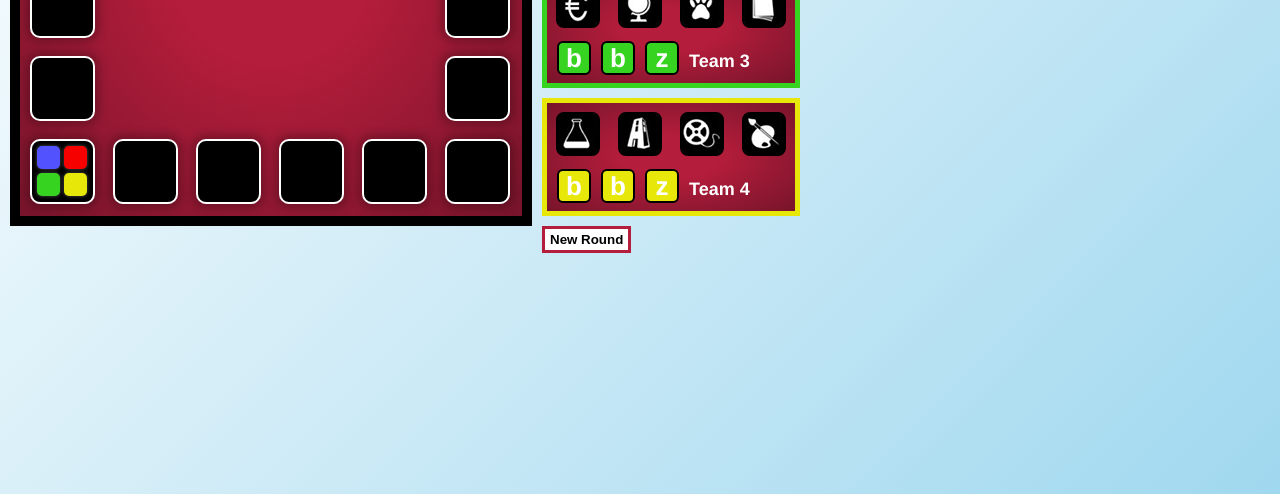
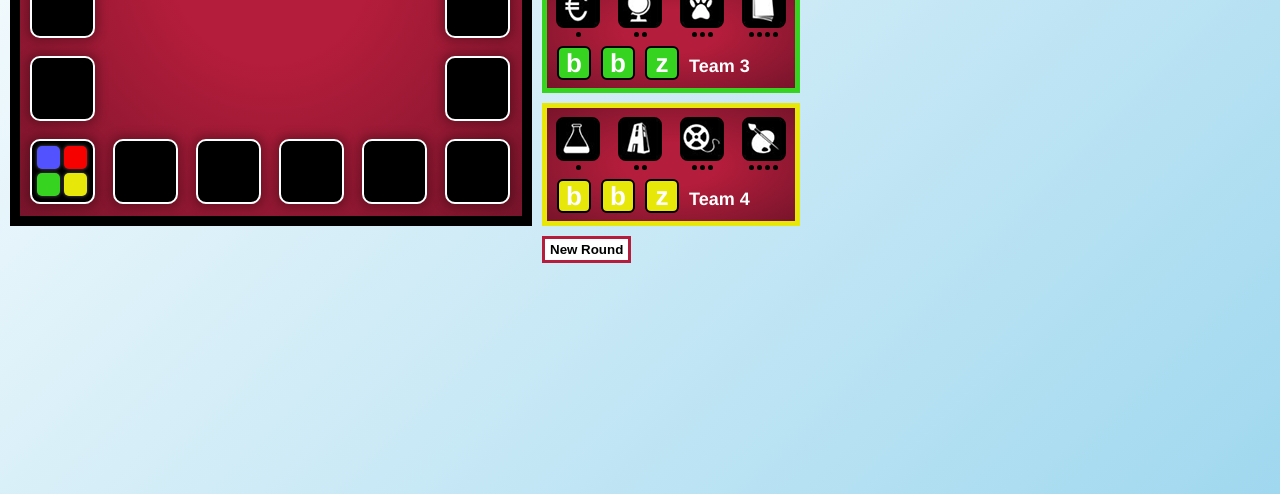
Before and after one commit to isner/bzzrwzzr, a plain HTML site: page index.html in a window 1280 px wide. Shown: the part 306-800 px from the top of the page. Drawn offline with Linux system fonts and the light colour scheme.

Commit message:
Adds point value indicators to each team panel

```diff
--- a/scripts.js
+++ b/scripts.js
@@ -9,7 +9,9 @@ var config = {
 
   noDisplay: [8,9,10,11,14,15,16,17,20,21,22,23,26,27,28,29],
 
-  categories: ['architecture', 'art-and-stage', 'business-world', 'communities', 'design', 'film', 'food-and-drink', 'geography', 'history', 'humans', 'language', 'literature', 'music', 'nature', 'politics', 'science', 'sports-and-games', 'technology', 'traditions-and-beliefs', 'tv-and-radio', ]
+  categories: ['architecture', 'art-and-stage', 'business-world', 'communities', 'design', 'film', 'food-and-drink', 'geography', 'history', 'humans', 'language', 'literature', 'music', 'nature', 'politics', 'science', 'sports-and-games', 'technology', 'traditions-and-beliefs', 'tv-and-radio'],
+
+  nums: ['one', 'two', 'three', 'four']
 
 };
 
@@ -56,13 +58,31 @@ for (var i = 0; i < len; i++) {
     square.classList.add('square');
     square.setAttribute('ondragover', 'allowDrop(event)');
     square.setAttribute('ondrop', 'dropQuestion(event)');
+
     var piece = document.createElement('div');
     piece.classList.add('piece');
     piece.setAttribute('draggable', true);
     piece.setAttribute('ondragstart', 'drag(event)');
+
+    questionPanel.appendChild(square);
     square.appendChild(piece);
-    questionPanel.appendChild(square);
   }
+
+    // Make point value indicators
+  var pointWrap = document.createElement('div');
+  pointWrap.className = 'point-values';
+  for (var iv = 0; iv < 4; iv++) {
+    var points = document.createElement('div');
+    points.classList.add('points');
+    points.classList.add(config.nums[iv]);
+    for (var v = 0; v < iv + 1; v++) {
+      var point = document.createElement('div');
+      point.className = 'point';
+      points.appendChild(point);
+    }
+    pointWrap.appendChild(points);
+  }
+  team.appendChild(pointWrap);
 
     // Make bonus panel
   var bonusPanel = document.createElement('div');
--- a/styles.css
+++ b/styles.css
@@ -124,7 +124,8 @@ h1, h2, h3, h4, h5 {
 }
 
 #team-panel .team {
-  margin: 10px;
+  position: relative;
+  margin: 0 10px 10px 10px;
   border-width: 5px;
   border-style: solid;
 }
@@ -137,6 +138,28 @@ h1, h2, h3, h4, h5 {
   border: 3px solid #b41d3b;
 }
 
+#team-panel button:hover {
+  cursor: pointer;
+}
+
+.points {
+  position: absolute;
+}
+
+.one   { left: 29px; top: 57px; }
+.two   { left: 87px; top: 57px; }
+.three { left: 145px; top: 57px; }
+.four  { left: 202px; top: 57px; }
+
+.point-values .point {
+  float: left;
+  width: 5px;
+  height: 5px;
+  margin-right: 3px;
+  background-color: #000;
+  border-radius: 5px;
+}
+
 .team.blue    { border-color: #5252FF; }
 .team.red     { border-color: #F70000; }
 .team.yellow  { border-color: #E7E709; }
@@ -146,6 +169,10 @@ h1, h2, h3, h4, h5 {
 .bonus.red, .avatar.red     { background-color: #F70000; }
 .bonus.yellow, .avatar.yellow  { background-color: #E7E709; }
 .bonus.green, .avatar.green   { background-color: #36D320; }
+
+.question-panel {
+  margin-bottom: 5px;
+}
 
 .question-panel .square {
   display: inline-block;
```
